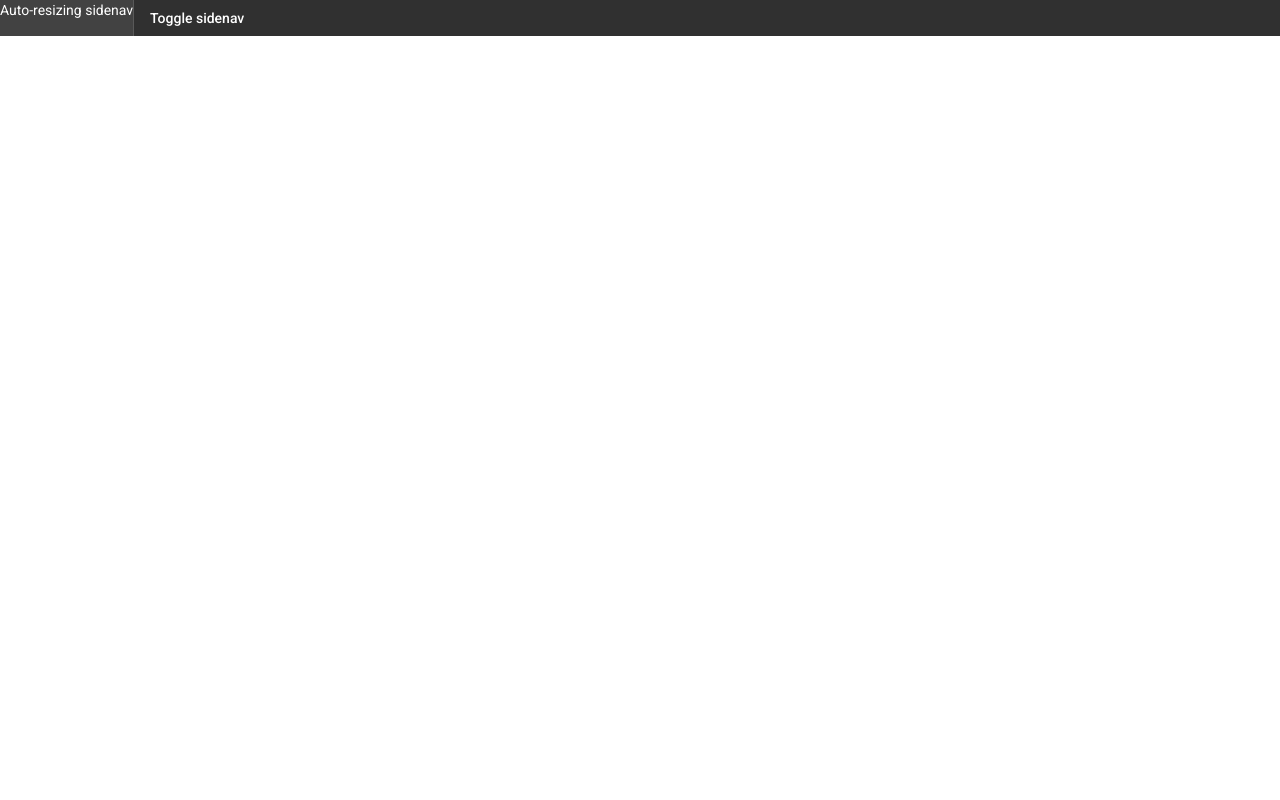
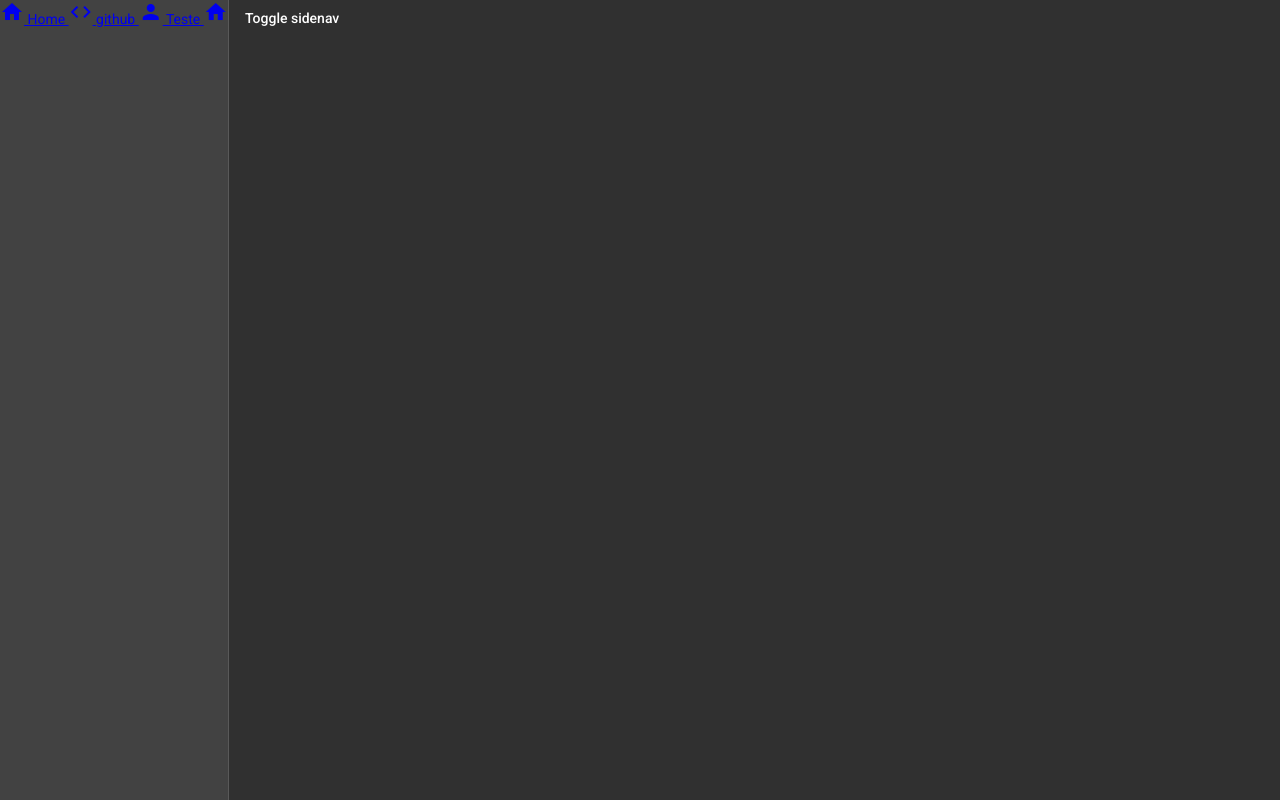
Before and after one commit to Mario23junior/Project-meteorite-landing, an Angular app: page / in a window 1280 px wide. Both pictures are taken after a click on the button "Toggle sidenav". Built offline with nearby package versions, Linux system fonts and the light colour scheme.

Commit message:
Inserindo estrutura basica no nav-side

```diff
--- a/src/app/components/nav/nav.component.css
+++ b/src/app/components/nav/nav.component.css
@@ -0,0 +1,3 @@
+.container{
+    height: 100%;
+}
--- a/src/app/components/nav/nav.component.html
+++ b/src/app/components/nav/nav.component.html
@@ -1,9 +1,23 @@
-<mat-drawer-container class="example-container" autosize>
-    <mat-drawer #drawer class="example-sidenav" mode="side">
-      <p>Auto-resizing sidenav</p>
+<mat-drawer-container class="container" autosize>
+    <mat-drawer #drawer class="sidenav" mode="side">
+      <a mat-list-item routerLink="/">
+        <i class="material-icons">home</i>
+        Home
+      </a>
+      <a mat-list-item routerLink="/">
+        <i class="material-icons">code</i>
+        github
+      </a>
+      <a mat-list-item routerLink="/">
+        <i class="material-icons">person</i>
+        Teste
+      </a>
+      <a mat-list-item routerLink="/">
+        <i class="material-icons">home</i>
+      </a>
      </mat-drawer>
 
-    <div class="example-sidenav-content">
+    <div class="sidenav-content">
       <button type="button" mat-button (click)="drawer.toggle()">
         Toggle sidenav
       </button>
```
